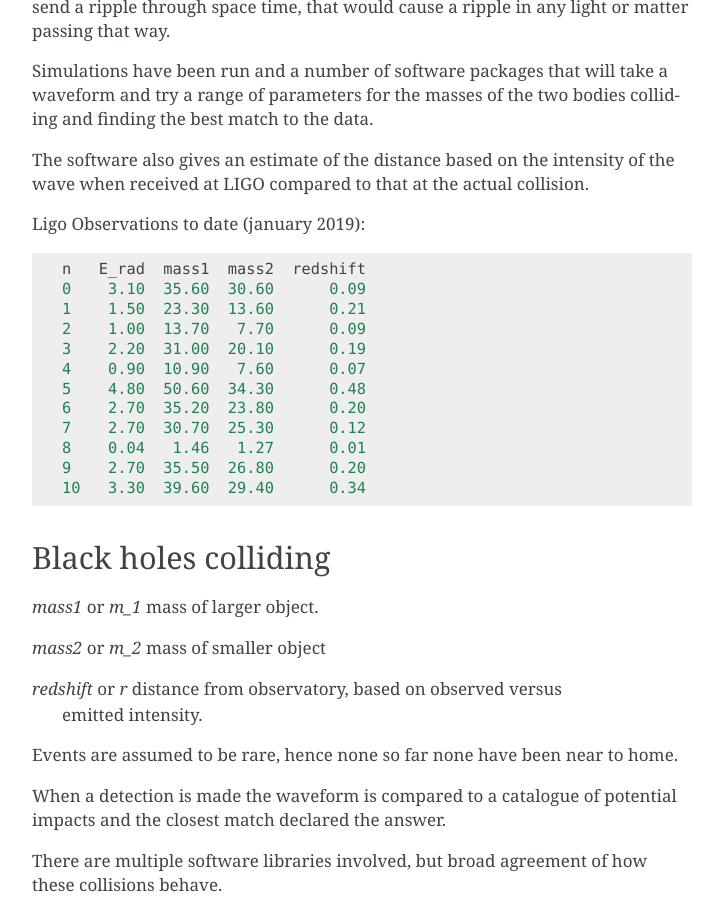
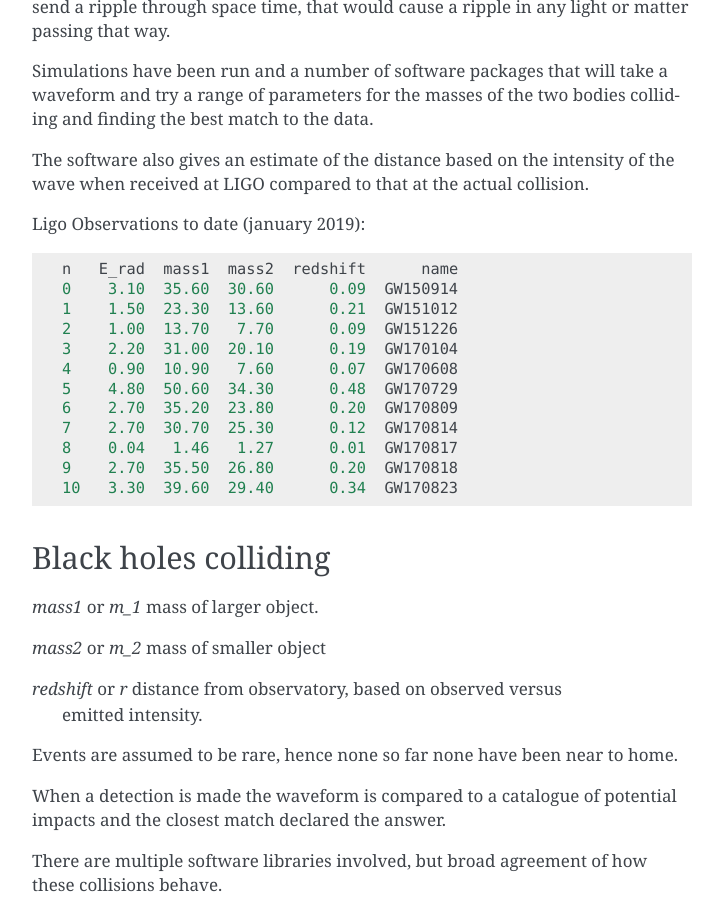
Before and after one commit to openbermuda/karmapi, a Sphinx documentation site: the page built from docs/nodice/inertia.rst, in a window 1280 px wide and 900 px high, scrolled down 1765 px. Shown: the whole window, without its empty margins (388-1111 px from the left). Built offline with Sphinx 7.4.7, drawn with Linux system fonts in a browser that asks for light colours; formulas are drawn with MathJax 3; pages that are not in the unit, such as notebooks, are missing from menus.

Commit message:
add names aka dates to gw data

```diff
--- a/docs/nodice/inertia.rst
+++ b/docs/nodice/inertia.rst
@@ -101,19 +101,18 @@
 
 Ligo Observations to date (january 2019)::
 
-    n   E_rad  mass1  mass2  redshift
-    0    3.10  35.60  30.60      0.09
-    1    1.50  23.30  13.60      0.21
-    2    1.00  13.70   7.70      0.09
-    3    2.20  31.00  20.10      0.19
-    4    0.90  10.90   7.60      0.07
-    5    4.80  50.60  34.30      0.48
-    6    2.70  35.20  23.80      0.20
-    7    2.70  30.70  25.30      0.12
-    8    0.04   1.46   1.27      0.01
-    9    2.70  35.50  26.80      0.20
-    10   3.30  39.60  29.40      0.34
-
+    n   E_rad  mass1  mass2  redshift      name
+    0    3.10  35.60  30.60      0.09  GW150914
+    1    1.50  23.30  13.60      0.21  GW151012
+    2    1.00  13.70   7.70      0.09  GW151226
+    3    2.20  31.00  20.10      0.19  GW170104
+    4    0.90  10.90   7.60      0.07  GW170608
+    5    4.80  50.60  34.30      0.48  GW170729
+    6    2.70  35.20  23.80      0.20  GW170809
+    7    2.70  30.70  25.30      0.12  GW170814
+    8    0.04   1.46   1.27      0.01  GW170817
+    9    2.70  35.50  26.80      0.20  GW170818
+    10   3.30  39.60  29.40      0.34  GW170823
 
 
 Black holes colliding
```
